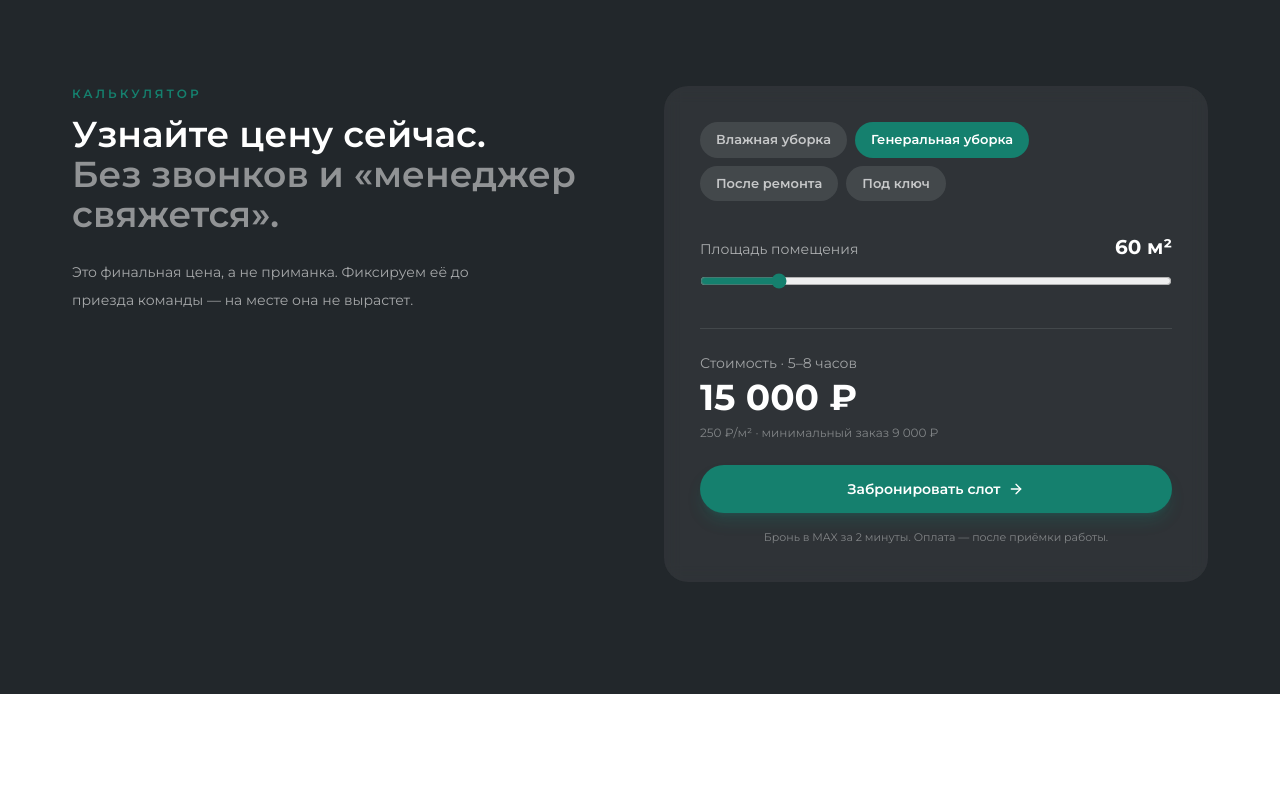
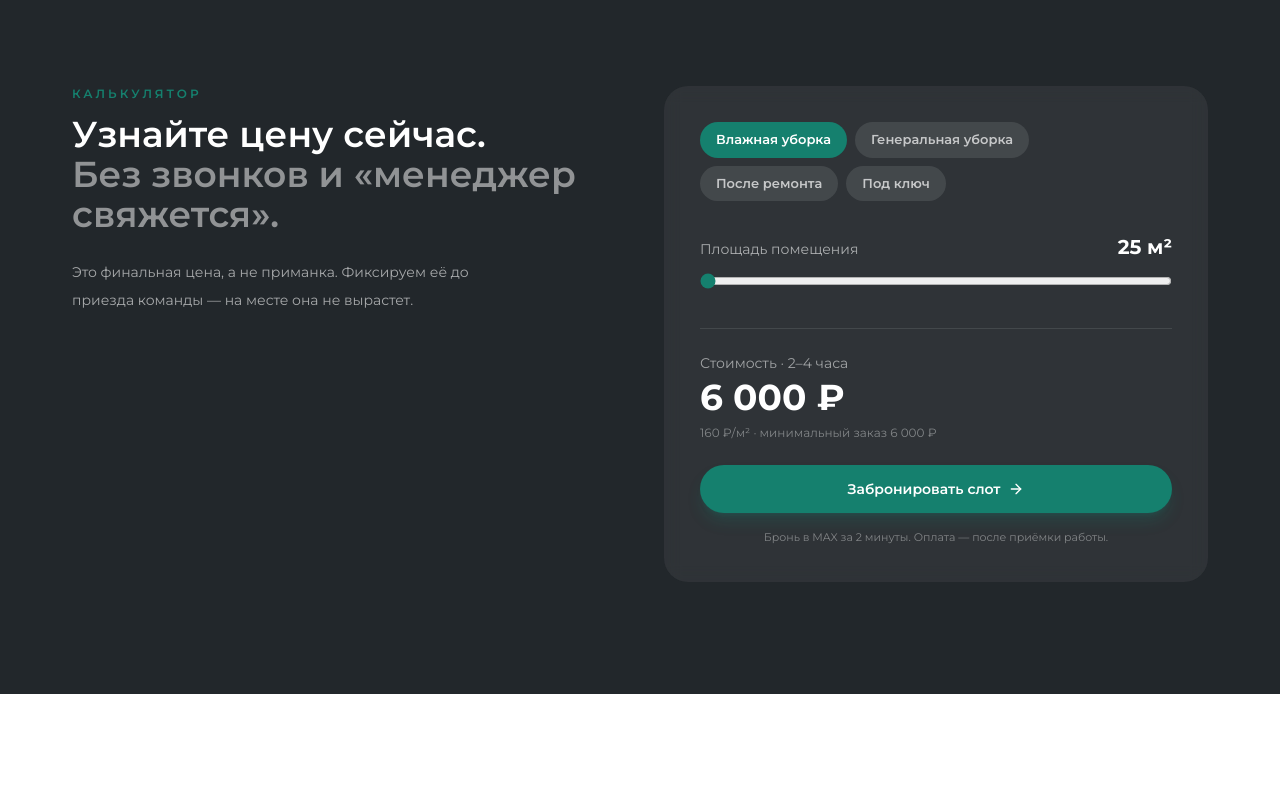
Before and after one commit to radzun9080002222-ship-it/vershina-34, a React (Vite) app: page / in a window 1280 px wide. Shown: the part 1480-2280 px from the top of the page. Built offline with nearby package versions, Linux system fonts and the light colour scheme.

Commit message:
Start calculator at minimum; use WebP images

```diff
--- a/src/components/Calculator.tsx
+++ b/src/components/Calculator.tsx
@@ -5,8 +5,8 @@ import { TARIFFS, MAX_LINK } from "../data";
 const fmt = (n: number) => n.toLocaleString("ru-RU");
 
 export default function Calculator() {
-  const [area, setArea] = useState(60);
-  const [tariffId, setTariffId] = useState("general");
+  const [area, setArea] = useState(25);
+  const [tariffId, setTariffId] = useState(TARIFFS[0].id);
   const [rateOptionId, setRateOptionId] = useState("standard");
   const tariff = TARIFFS.find((t) => t.id === tariffId)!;
   const rateOption = tariff.rateOptions?.find((option) => option.id === rateOptionId);
--- a/src/components/FinalCta.tsx
+++ b/src/components/FinalCta.tsx
@@ -5,7 +5,7 @@ export default function FinalCta() {
   return (
     <section className="relative overflow-hidden bg-mist py-24 md:py-32">
       <img
-        src="./images/mountain-relief.jpg"
+        src="./images/mountain-relief.webp"
         alt=""
         aria-hidden="true"
         className="pointer-events-none absolute bottom-0 right-0 h-full opacity-80"
```
